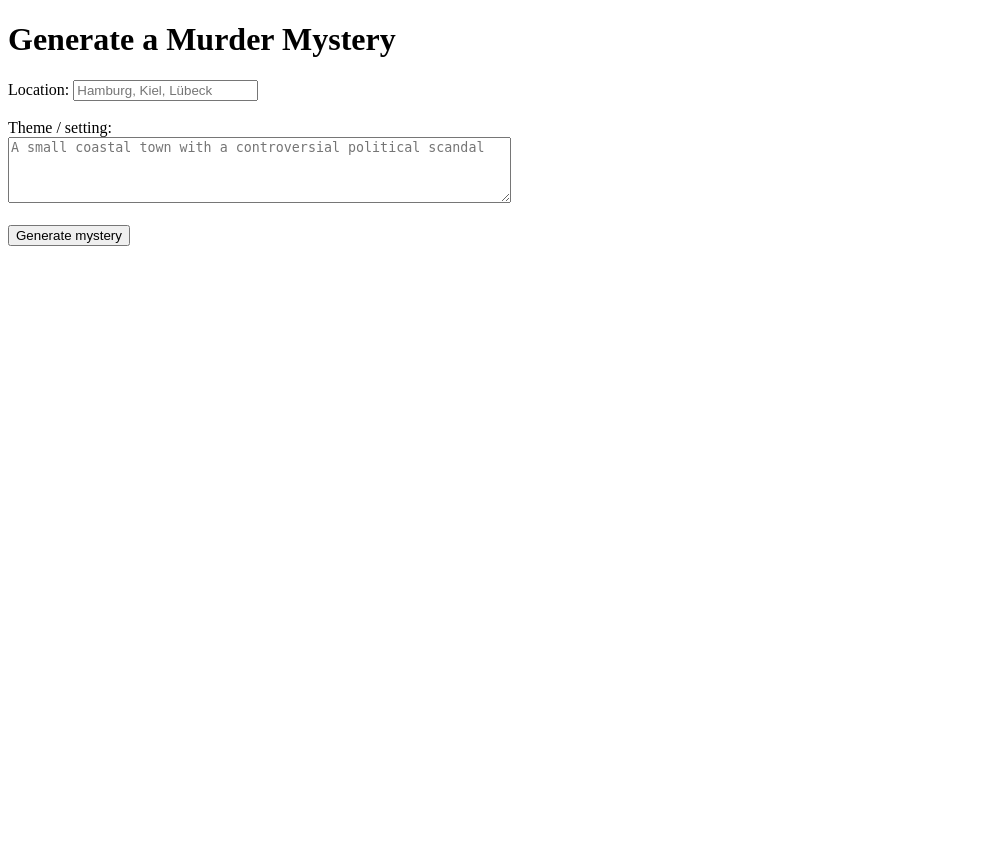
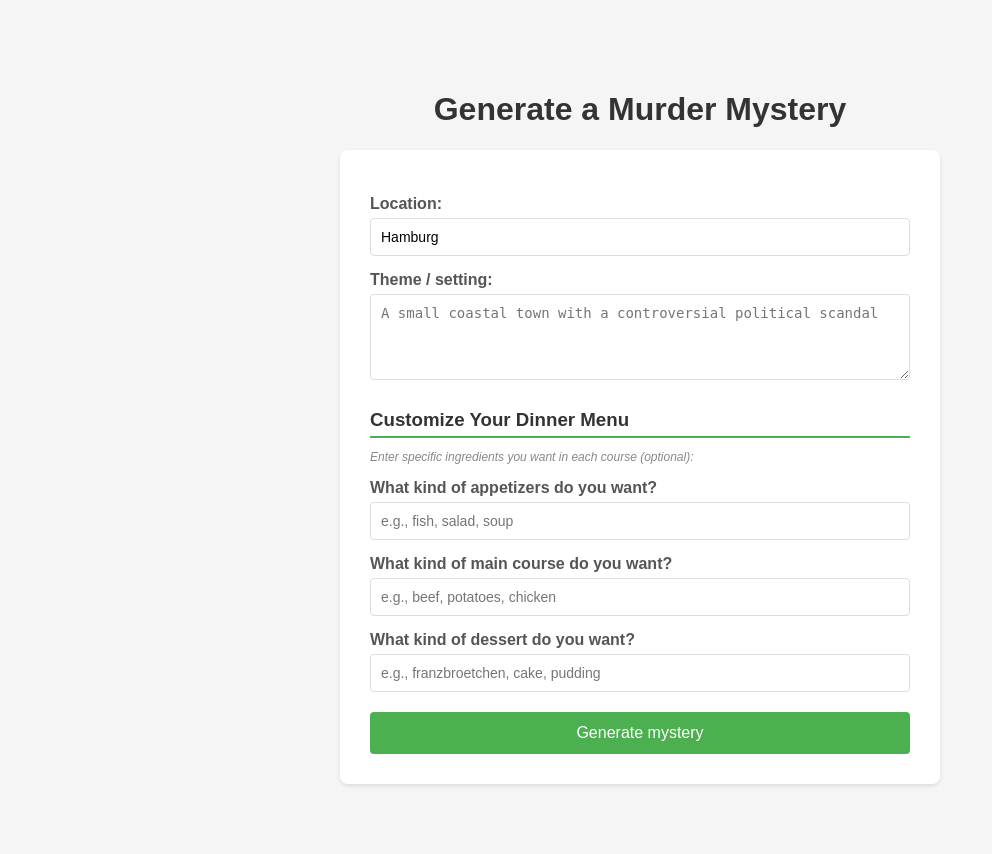
Before and after one commit to CupOfKawfee/Gen_AI_Murder_Mystery, a Flask app: page / in a window 1280 px wide. Shown: the whole page, without its empty margins (0-992 px from the left). Before the commit the page ends 246 px from the top, so only its background shows below. Run offline with Flask 3, Linux system fonts and the light colour scheme.

Commit message:
Add ingredient-based recipe customization for murder mystery menu

```diff
--- a/app.py
+++ b/app.py
@@ -1,121 +1,68 @@
-# from flask import Flask, render_template, request
-# from llm_pipeline.case_generator import generate_case
-# from llm_pipeline.character_generator import generate_characters
-# from llm_pipeline.dialogue_generator import generate_dialogues
-# from llm_pipeline.last_day_victim import generate_last_day
-# from llm_pipeline.clue_generator import generate_clues
-# from llm_pipeline.solution_generator import generate_solution
-# from rag.retriever import RagRetriever
-# from rag.recipes_retriever import load_all_recipes, get_menu_for_location
-# from image_tool.image_generator import generate_character_image
-
-# NUM_CHARACTERS = 7
-
-# app = Flask(__name__)
-
-
-# @app.route("/", methods=["GET", "POST"])
-# def index():
-#     if request.method == "POST":
-#         location = request.form.get("location") or "Hamburg"
-#         theme = (
-#             request.form.get("theme")
-#             or "A small coastal town with a controversial political scandal"
-#         )
-
-#         all_recipes = load_all_recipes()
-#         menu = get_menu_for_location(location, all_recipes)
-
-#         retriever = RagRetriever(index_path="data/index")
-
-#         case_data = generate_case(
-#             user_prompt=theme,
-#             location=location,
-#             menu={
-#                 "starter": menu["starter"].name if menu["starter"] else None,
-#                 "main": menu["main"].name if menu["main"] else None,
-#                 "dessert": menu["dessert"].name if menu["dessert"] else None,
-#             },
-#         )
-
-#         characters = generate_characters(
-#             case_data=case_data,
-#             num_characters=NUM_CHARACTERS,
-#             retriever=retriever,
-#         )
-
-#         for c in characters:
-#             img_path = generate_character_image(c)
-#             c["image_path"] = img_path or "generation_failed.png"
-
-#         last_day_data = generate_last_day(case_data=case_data, characters=characters)
-#         clues = generate_clues(
-#             case_data=case_data, characters=characters, last_day_data=last_day_data
-#         )
-#         solution = generate_solution(
-#             case_data=case_data,
-#             characters=characters,
-#             last_day_data=last_day_data,
-#             clues=clues,
-#         )
-#         dialogues = generate_dialogues(characters=characters, case_data=case_data)
-
-#         return render_template(
-#             "mystery.html",
-#             location=location,
-#             menu=menu,
-#             case=case_data,
-#             characters=characters,
-#             last_day=last_day_data,
-#             clues=clues,
-#             solution=solution,
-#             dialogues=dialogues,
-#         )
-
-#     return render_template("index.html")
-
-
-# if __name__ == "__main__":
-#     app.run(debug=True)
-import os
+# app.py
 from flask import Flask, render_template, request, send_from_directory
 from llm_pipeline.case_generator import generate_case
 from llm_pipeline.character_generator import generate_characters
-from llm_pipeline.dialogue_generator import generate_dialogues
 from llm_pipeline.last_day_victim import generate_last_day
 from llm_pipeline.clue_generator import generate_clues
 from llm_pipeline.solution_generator import generate_solution
 from rag.retriever import RagRetriever
-from rag.recipes_retriever import load_all_recipes, get_menu_for_location
-from image_tool.image_generator import generate_character_image
+
+from rag.recipes_retriever import (
+    load_all_recipes,
+    get_menu_for_location,
+    get_menu_by_ingredients,
+)
+# from image_tool.image_generator import generate_character_image  # Commented out
 
 NUM_CHARACTERS = 7
 
 app = Flask(__name__)
 
 
-# serve files from image_tool/image_output
 @app.route("/character_images/<path:filename>")
 def character_images(filename):
-    """Serve generated character images from the output folder."""
     return send_from_directory("image_tool/image_output", filename)
 
 
 @app.route("/", methods=["GET", "POST"])
 def index():
-    """Render the landing page or generate a new mystery on POST."""
     if request.method == "POST":
-        location = request.form.get("location") or "Hamburg"
+        # Get form data
+        location = request.form.get("location", "").strip() or "Hamburg"
         theme = (
-            request.form.get("theme")
+            request.form.get("theme", "").strip()
             or "A small coastal town with a controversial political scandal"
         )
 
+        # Get ingredient preferences
+        starter_ingredient = request.form.get("starter_ingredient", "").strip()
+        main_ingredient = request.form.get("main_ingredient", "").strip()
+        dessert_ingredient = request.form.get("dessert_ingredient", "").strip()
+
+        # Load recipes
         all_recipes = load_all_recipes()
-        menu = get_menu_for_location(location, all_recipes)
 
+        # Get menu based on ingredients with location fallback
+        if starter_ingredient or main_ingredient or dessert_ingredient:
+            print(
+                f"Searching for recipes with: starter={starter_ingredient}, main={main_ingredient}, dessert={dessert_ingredient}"
+            )
+            menu = get_menu_by_ingredients(
+                starter_ingredient,
+                main_ingredient,
+                dessert_ingredient,
+                all_recipes,
+                location=location,  # Added location for fallback
+            )
+        else:
+            print(f"Using location-based menu for: {location}")
+            menu = get_menu_for_location(location, all_recipes)
+
+        # Initialize RAG retriever
         retriever = RagRetriever(index_path="data/index")
 
+        # Generate case
+        print("Generating case...")
         case_data = generate_case(
             user_prompt=theme,
             location=location,
@@ -125,35 +72,52 @@ def index():
                 "dessert": menu["dessert"].name if menu["dessert"] else None,
             },
         )
+        print(f"Case generated: {case_data.get('victim_name', 'Unknown')}")
 
+        # Generate characters
+        print("Generating characters...")
         characters = generate_characters(
             case_data=case_data,
             num_characters=NUM_CHARACTERS,
             retriever=retriever,
         )
+        print(f"Generated {len(characters)} characters")
 
+        # Set default image path (since image generation is disabled)
         for c in characters:
-            img_file_path = generate_character_image(
-                c
-            )  # e.g. image_tool/image_output/Hans_Meier.png
-            if img_file_path:
-                # keep only the filename part, Flask route will serve it
-                filename = img_file_path.split(os.sep)[-1]
-                c["image_path"] = f"/character_images/{filename}"
-            else:
-                c["image_path"] = "/static/generation_failed.png"
+            c["image_path"] = "/static/placeholder.png"
 
+        # Uncomment below if you want to enable image generation later
+        # import os
+        # from image_tool.image_generator import generate_character_image
+        # for c in characters:
+        #     img_file_path = generate_character_image(c)
+        #     if img_file_path:
+        #         filename = img_file_path.split(os.sep)[-1]
+        #         c["image_path"] = f"/character_images/{filename}"
+        #     else:
+        #         c["image_path"] = "/static/generation_failed.png"
+
+        # Generate last day
+        print("Generating victim's last day...")
         last_day_data = generate_last_day(case_data=case_data, characters=characters)
+
+        # Generate clues
+        print("Generating clues...")
         clues = generate_clues(
             case_data=case_data, characters=characters, last_day_data=last_day_data
         )
+
+        # Generate solution
+        print("Generating solution...")
         solution = generate_solution(
             case_data=case_data,
             characters=characters,
             last_day_data=last_day_data,
             clues=clues,
         )
-        dialogues = generate_dialogues(characters=characters, case_data=case_data)
+
+        print("Mystery generation complete!")
 
         return render_template(
             "mystery.html",
@@ -164,7 +128,6 @@ def index():
             last_day=last_day_data,
             clues=clues,
             solution=solution,
-            dialogues=dialogues,
         )
 
     return render_template("index.html")
--- a/templates/index.html
+++ b/templates/index.html
@@ -2,34 +2,97 @@
 <html>
     <head>
         <title>Murder Mystery Generator</title>
+        <style>
+            body {
+                font-family: Arial, sans-serif;
+                max-width: 600px;
+                margin: 50px auto;
+                padding: 20px;
+                background-color: #f5f5f5;
+            }
+            h1 {
+                color: #333;
+                text-align: center;
+            }
+            form {
+                background: white;
+                padding: 30px;
+                border-radius: 8px;
+                box-shadow: 0 2px 4px rgba(0,0,0,0.1);
+            }
+            label {
+                display: block;
+                margin-top: 15px;
+                margin-bottom: 5px;
+                font-weight: bold;
+                color: #555;
+            }
+            input[type="text"], textarea {
+                width: 100%;
+                padding: 10px;
+                border: 1px solid #ddd;
+                border-radius: 4px;
+                box-sizing: border-box;
+                font-size: 14px;
+            }
+            textarea {
+                resize: vertical;
+                min-height: 80px;
+            }
+            button {
+                margin-top: 20px;
+                width: 100%;
+                padding: 12px;
+                background-color: #4CAF50;
+                color: white;
+                border: none;
+                border-radius: 4px;
+                font-size: 16px;
+                cursor: pointer;
+            }
+            button:hover {
+                background-color: #45a049;
+            }
+            .section-title {
+                margin-top: 25px;
+                margin-bottom: 10px;
+                color: #333;
+                border-bottom: 2px solid #4CAF50;
+                padding-bottom: 5px;
+            }
+            .hint {
+                font-size: 12px;
+                color: #888;
+                font-style: italic;
+            }
+        </style>
     </head>
     <body>
         <h1>Generate a Murder Mystery</h1>
         <form method="post">
-      <label>Location:</label>
-      <input type="text" name="location" placeholder="Hamburg, Kiel, Lübeck"><br><br>
+            <label for="location">Location:</label>
+            <input type="text" name="location" id="location" placeholder="Hamburg, Kiel, Lübeck" value="Hamburg"><br>
 
-      <label>Theme / setting:</label><br>
-      <textarea name="theme" rows="4" cols="60"
-        placeholder="A small coastal town with a controversial political scandal"></textarea><br><br>
+            <label for="theme">Theme / setting:</label>
+            <textarea name="theme" id="theme" rows="4" cols="60"
+                placeholder="A small coastal town with a controversial political scandal"></textarea><br>
+
+            <h3 class="section-title">Customize Your Dinner Menu</h3>
+            <p class="hint">Enter specific ingredients you want in each course (optional):</p>
+
+            <label for="starter_ingredient">What kind of appetizers do you want?</label>
+            <input type="text" name="starter_ingredient" id="starter_ingredient"
+                   placeholder="e.g., fish, salad, soup"><br>
+
+            <label for="main_ingredient">What kind of main course do you want?</label>
+            <input type="text" name="main_ingredient" id="main_ingredient"
+                   placeholder="e.g., beef, potatoes, chicken"><br>
+
+            <label for="dessert_ingredient">What kind of dessert do you want?</label>
+            <input type="text" name="dessert_ingredient" id="dessert_ingredient"
+                   placeholder="e.g., franzbroetchen, cake, pudding"><br>
 
             <button type="submit">Generate mystery</button>
         </form>
     </body>
 </html>
-
-<!--only for test
-<!doctype html>
-<html>
-  <head>
-    <title>Murder Mystery Menu Test</title>
-  </head>
-  <body>
-    <h1>Test: Location-based Menu</h1>
-    <form method="post">
-      <label>Location:</label>
-      <input type="text" name="location" placeholder="Hamburg, Kiel, Lübeck"><br><br>
-      <button type="submit">Show menu</button>
-    </form>
-  </body>
-</html> -->
```
Also changed, not shown: main.py (+47 -17 lines), rag/recipes_retriever.py (+101 -21 lines). Lines whose indentation alone changed are shown as unchanged.
